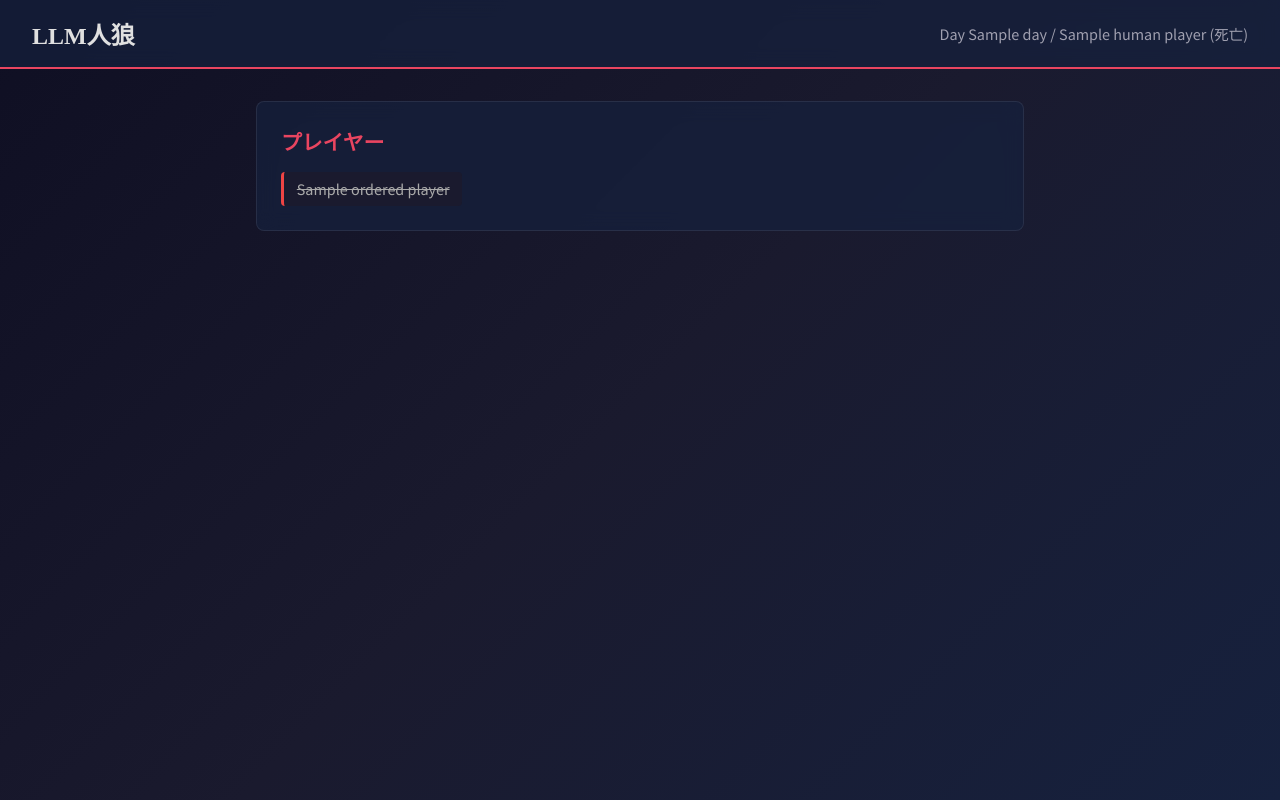
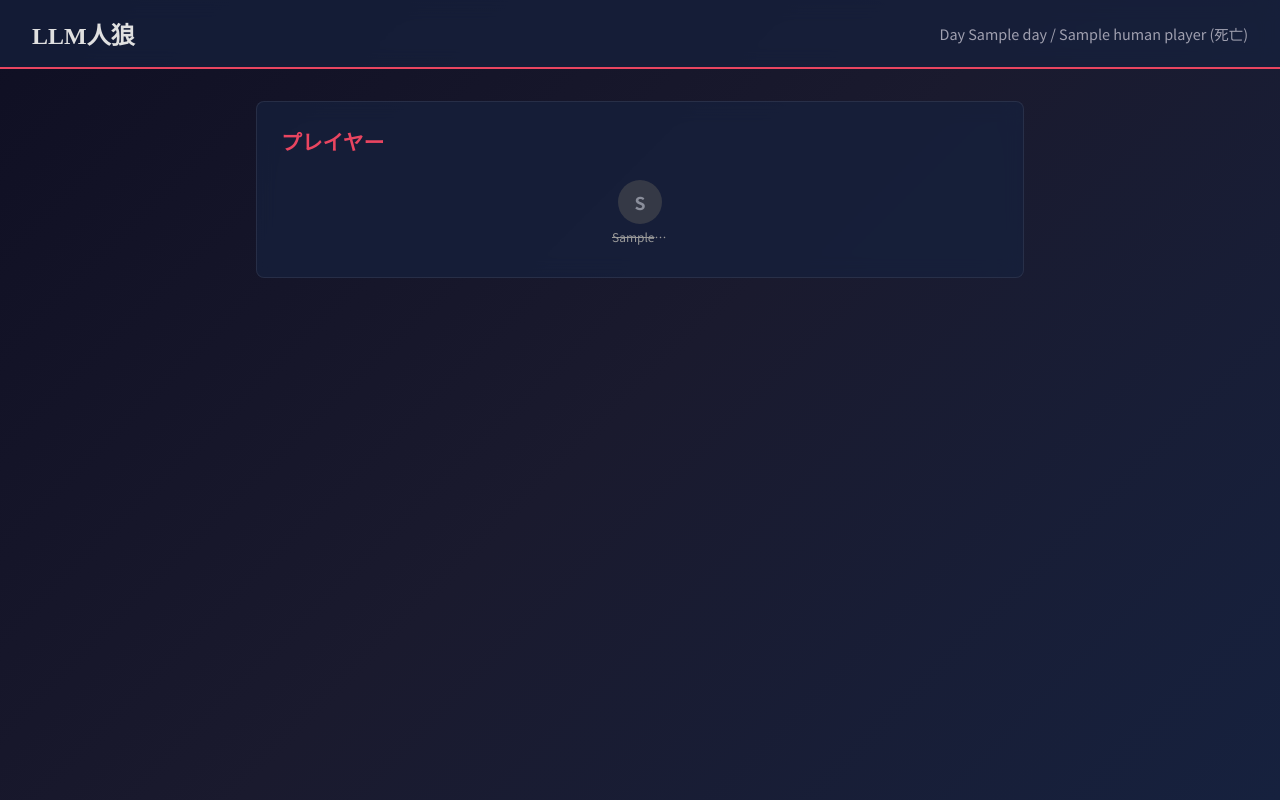
Before and after one commit to watariGIT/llm-werewolf, a FastAPI app: template src/llm_werewolf/templates/game.html in a window 1280 px wide. Run offline with FastAPI, Linux system fonts and the light colour scheme; the template is opened without the code that fills it: most values are stand-ins (such as "Sample title", 1, 10 or a date in 2020); parts of the project's set-up code (start-up, migrations or seed data) failed here and were passed over.

Commit message:
プレイヤー一覧をアバターバーに変更 (#231)
* プレイヤー一覧をアバターバーに変更 (#225)

Co-Authored-By: Claude Opus 4.6 (1M context) <noreply@anthropic.com>

* レビュー指摘対応: 死亡者名のコントラスト改善とtitle属性追加

Co-Authored-By: Claude Opus 4.6 (1M context) <noreply@anthropic.com>

---------

Co-authored-by: Claude Opus 4.6 (1M context) <noreply@anthropic.com>

```diff
--- a/src/llm_werewolf/templates/game.html
+++ b/src/llm_werewolf/templates/game.html
@@ -121,20 +121,54 @@
             margin-bottom: 1rem;
             color: #e94560;
         }
-        .players {
+        :root {
+            --avatar-color-0: #e94560;
+            --avatar-color-1: #7c3aed;
+            --avatar-color-2: #2563eb;
+            --avatar-color-3: #059669;
+            --avatar-color-4: #d97706;
+            --avatar-color-5: #be185d;
+            --avatar-color-6: #0891b2;
+            --avatar-color-7: #65a30d;
+            --avatar-color-8: #a855f7;
+        }
+        .avatar-bar {
             display: flex;
-            flex-wrap: wrap;
-            gap: 0.8rem;
+            gap: 0.6rem;
+            overflow-x: auto;
+            padding: 0.5rem 0;
+            justify-content: center;
         }
-        .player-tag {
-            padding: 0.4rem 0.8rem;
-            border-radius: 4px;
-            font-size: 0.9rem;
-            background-color: #1a1a2e;
+        .avatar-item {
+            display: flex;
+            flex-direction: column;
+            align-items: center;
+            gap: 0.25rem;
+            min-width: 56px;
         }
-        .player-tag.alive { border-left: 3px solid #4ade80; }
-        .player-tag.dead { border-left: 3px solid #ef4444; color: #aaa; text-decoration: line-through; }
-        .player-tag.you { font-weight: bold; }
+        .avatar-circle {
+            width: 44px;
+            height: 44px;
+            border-radius: 50%;
+            display: flex;
+            align-items: center;
+            justify-content: center;
+            font-weight: bold;
+            font-size: 1.1rem;
+            color: #fff;
+            transition: opacity 0.3s, box-shadow 0.3s;
+        }
+        .avatar-name {
+            font-size: 0.75rem;
+            max-width: 56px;
+            overflow: hidden;
+            text-overflow: ellipsis;
+            white-space: nowrap;
+            text-align: center;
+        }
+        .avatar-item.dead .avatar-circle { background-color: #555 !important; opacity: 0.5; }
+        .avatar-item.dead .avatar-name { color: #999; text-decoration: line-through; }
+        .avatar-item.you .avatar-circle { box-shadow: 0 0 0 3px #e94560; }
         .role-badge {
             display: inline-block;
             padding: 0.2rem 0.5rem;
@@ -413,10 +447,13 @@
         <!-- プレイヤーパネル -->
         <div class="panel">
             <h2>プレイヤー</h2>
-            <div class="players">
+            <div class="avatar-bar">
                 {% for p in ordered_players %}
-                <div class="player-tag {{ 'alive' if p.is_alive else 'dead' }} {{ 'you' if p.name == session.human_player_name else '' }}">
-                    {{ p.name }}
+                <div class="avatar-item {{ 'alive' if p.is_alive else 'dead' }} {{ 'you' if p.name == session.human_player_name else '' }}" title="{{ p.name }}">
+                    <div class="avatar-circle" style="background-color: var(--avatar-color-{{ loop.index0 }})">
+                        {{ p.name[:1] }}
+                    </div>
+                    <span class="avatar-name">{{ p.name }}</span>
                     {% if p.name == session.human_player_name %}
                         <span class="role-badge role-{{ p.role.value }}">{{ p.role.value }}</span>
                     {% elif step == "game_over" or debug_mode %}
@@ -753,10 +790,13 @@
                 {% endif %}
 
                 <h2 style="margin: 1.5rem 0 1rem;">配役公開</h2>
-                <div class="players" style="justify-content: center;">
+                <div class="avatar-bar">
                     {% for p in ordered_players %}
-                    <div class="player-tag {{ 'alive' if p.is_alive else 'dead' }}">
-                        {{ p.name }}
+                    <div class="avatar-item {{ 'alive' if p.is_alive else 'dead' }}" title="{{ p.name }}">
+                        <div class="avatar-circle" style="background-color: var(--avatar-color-{{ loop.index0 }})">
+                            {{ p.name[:1] }}
+                        </div>
+                        <span class="avatar-name">{{ p.name }}</span>
                         <span class="role-badge role-{{ p.role.value }}">{{ p.role.value }}</span>
                     </div>
                     {% endfor %}
```
